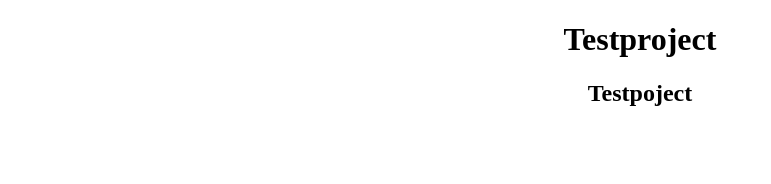
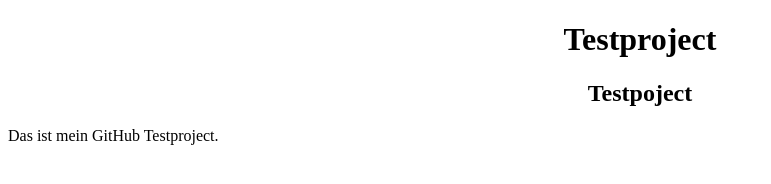
Before and after one commit to GaborHozleiter/Testproject, a plain HTML site: page index.html in a window 1280 px wide. Shown: the whole page, without its empty margins (0-771 px from the left). Drawn offline with Linux system fonts and the light colour scheme.

Commit message:
Added description

```diff
--- a/index.html
+++ b/index.html
@@ -9,6 +9,7 @@
 <body>
     <h1>Testproject</h1>
     <h2>Testpoject</h2>
+    <span>Das ist mein GitHub Testproject.</span>
 
 </body>
 </html>
```
